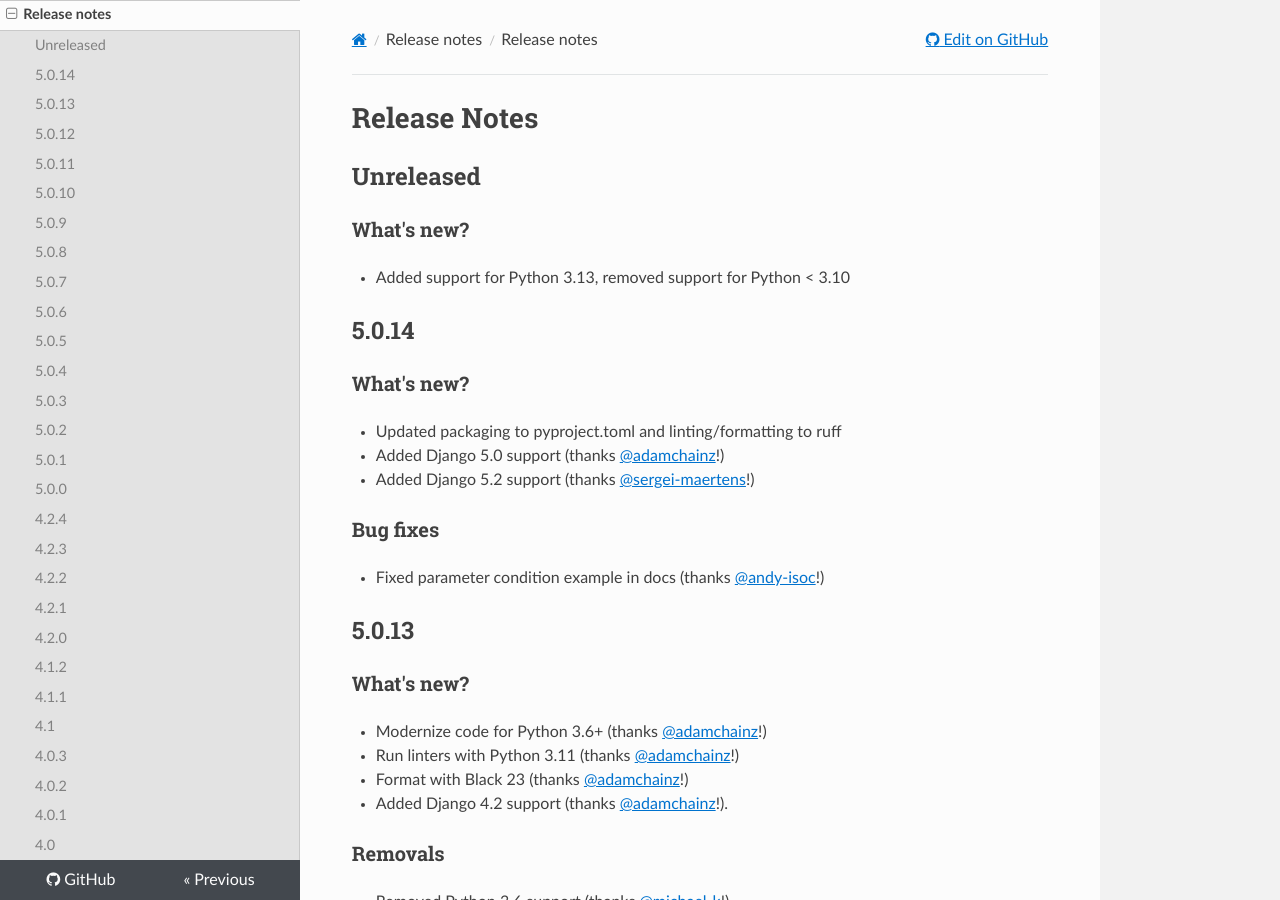
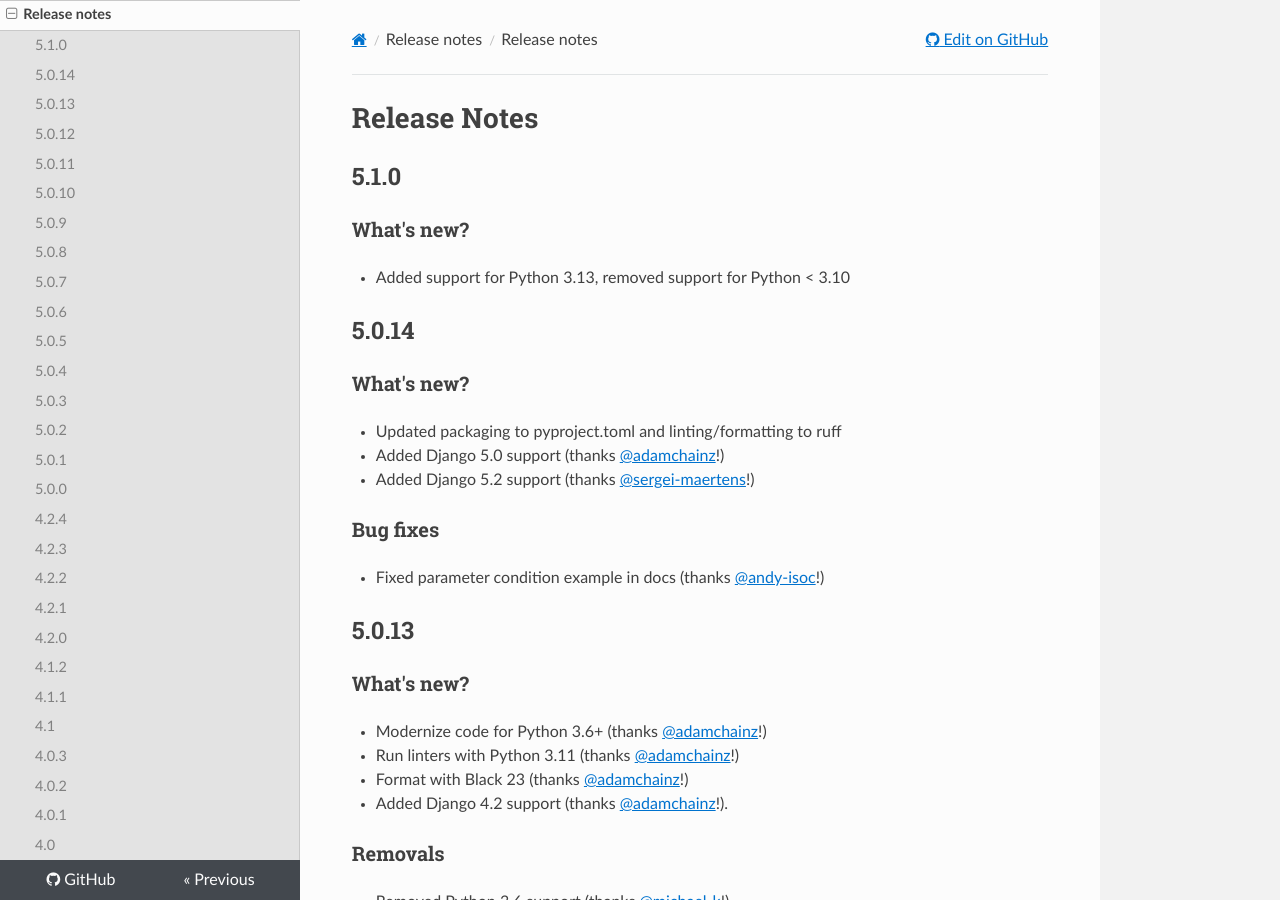
Before and after one commit to cfpb/django-flags, an MkDocs documentation site: the page built from docs/releasenotes.md, in a window 1280 px wide and 900 px high. Built offline with MkDocs 1.6.1, drawn with Linux system fonts in a browser that asks for light colours; nearby versions of some CDN libraries.

Commit message:
Update release notes for new release

```diff
--- a/docs/releasenotes.md
+++ b/docs/releasenotes.md
@@ -1,6 +1,6 @@
 # Release Notes
 
-## Unreleased
+## 5.1.0
 
 ### What's new?
 
```
